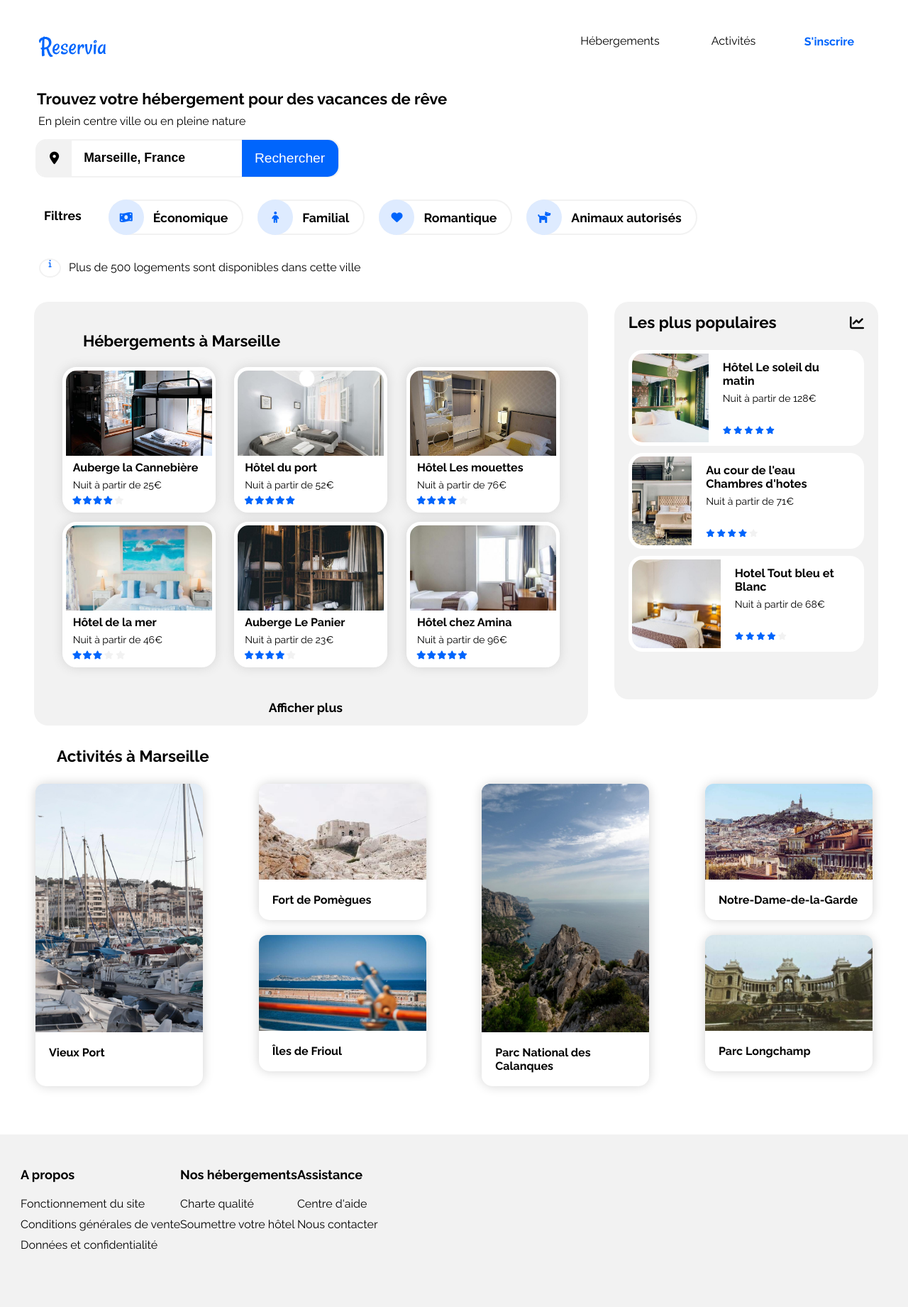
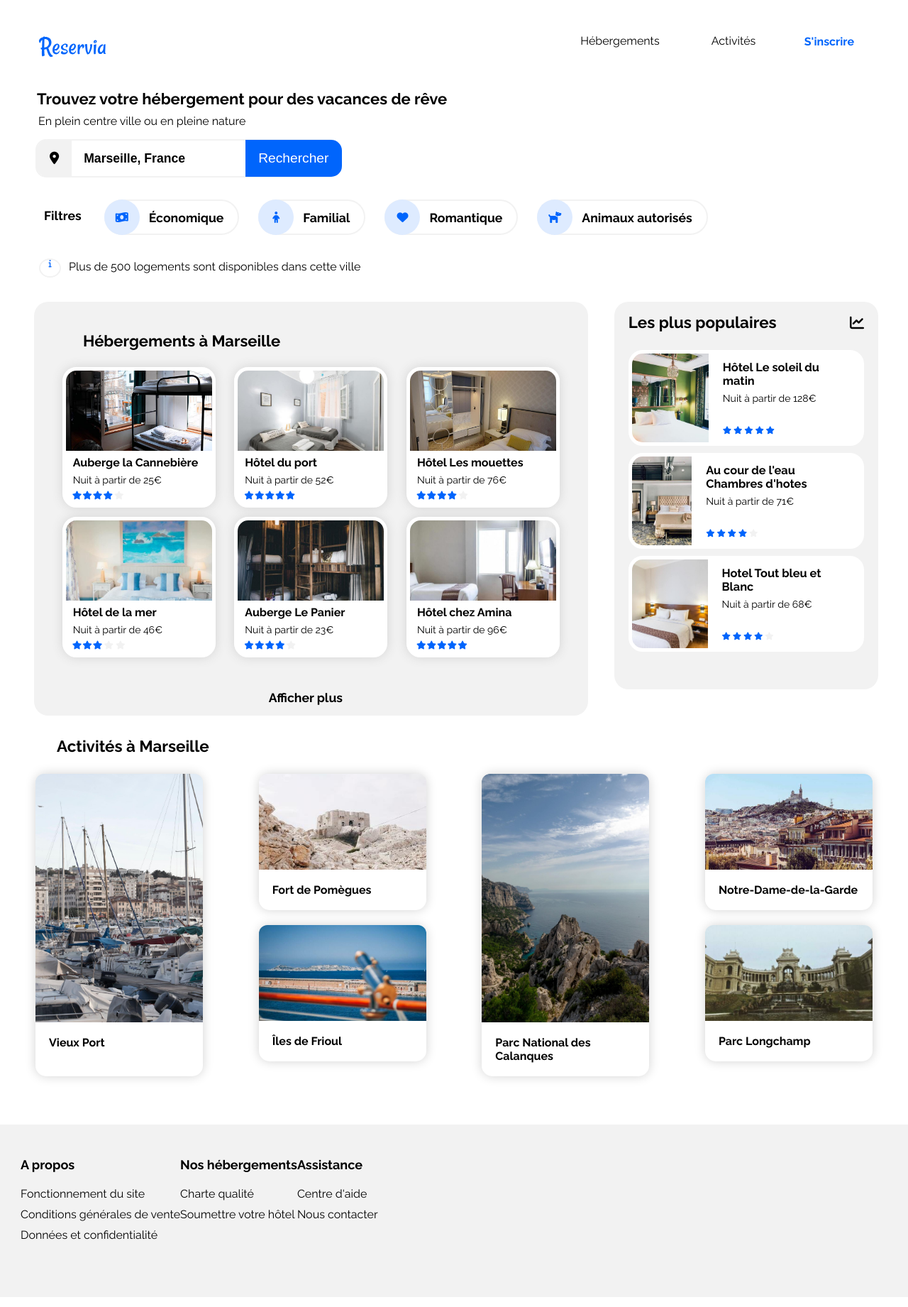
Before and after one commit to moutinhoalexandre/MoutinhoAlexandre_2_22102020, a Jekyll site: the page index.html, which Jekyll copies as it is, in a window 1280 px wide. Shown: the whole page at 71% size. Built offline with Jekyll 4.4.1, drawn with Linux system fonts in a browser that asks for light colours; nearby versions of some CDN libraries.

Commit message:
head optimisation

```diff
--- a/index.html
+++ b/index.html
@@ -3,12 +3,14 @@
 
 <head>
     <meta charset="UTF-8">
+
     <meta name="viewport" content="width=device-width, initial-scale=1.0">
     <link rel="stylesheet" href="style/style.css">
-    <link rel="stylesheet" href="style/tablet.css">
-    <link rel="stylesheet" href="style/desktop.css">
+    <link rel="stylesheet" href="style/tablet.css" media="screen and (max-width: 800px) and (min-width: 426px)">
+    <link rel="stylesheet" href="style/desktop.css" media="screen and (min-width: 800px)">
     <script src="https://kit.fontawesome.com/406da18a0b.js" crossorigin="anonymous" defer></script>
     <title>Reservia</title>
+    <meta name="description" content="Trouvez votre hébergement pour des vacances de rêve">
 </head>
 
 <body>
@@ -48,12 +50,12 @@
         <section class="FilterWrapper">
             <p class="FilterTitle">Filtres</p>
             <a href="#">
-                <filter class="FilterFilter"><i class="fas fa-money-bill-wave max-auto"></i><span class="FilterText">Économique</span></filter>
+                <filter class="FilterFilter" tabindex="0"><i class="fas fa-money-bill-wave max-auto"></i><span class="FilterText">Économique</span></filter>
             </a>
             <a href="#">
-                <filter class="FilterFilter"><i class="fas fa-child  max-auto"></i><span class="FilterText">Familial</span></filter>
+                <filter class="FilterFilter" tabindex="0"><i class="fas fa-child  max-auto"></i><span class="FilterText">Familial</span></filter>
             </a>
-            <a href="#">
+            <a class="focusable" href="#">
                 <filter class="FilterFilter"><i class="fas fa-heart max-auto"></i><span class="FilterText">Romantique</span></filter>
             </a>
             <a href="#">
--- a/style/desktop.css
+++ b/style/desktop.css
@@ -1,6 +1,6 @@
 /* Desktop */
 
-@media screen and (min-width: 800px){
+
 
     body{
         margin: 0;
@@ -40,6 +40,7 @@
         border-top: 3px blue solid;
         border-bottom: 3px transparent solid;
     }
+
     .headerSignup{
         order: 4;
         width: 90px;
@@ -101,7 +102,7 @@
     .FilterTitle {
         padding-top: 12px;
         padding-left: 12px;
-        margin-right: 38px;
+        margin-right: 32px;
     }
 
     .FilterText{
@@ -111,7 +112,7 @@
     }
 
     .FilterFilter{
-        margin-right: 20px;
+        margin-right: 27px;
 
     }
 
@@ -120,10 +121,10 @@
         margin-left: 7px;
     }
 
-    .FilterFooterIcon {
+    .FilterFooterIcon{
+        padding-right: 5px;
         padding-left: 5px;
-        padding-right: 5px;
-    }
+        }
 
     /*Selection*/
 
@@ -177,8 +178,6 @@
     .ImageCity{
         display: block;
         border-radius: 15px 15px 0px 0px;
-
-        height: 120px;
         overflow: hidden;
     }
 
@@ -233,5 +232,3 @@
     /* .AboutUs{ à compléter
 
     } */
-
-}
--- a/style/style.css
+++ b/style/style.css
@@ -1,6 +1,7 @@
 /*Mobile First*/
 
 @import url('https://fonts.googleapis.com/css2?family=Raleway:wght@400;500;600;700&display=swap');
+
 
 body{
     font-family: 'Raleway', sans-serif;
@@ -32,7 +33,7 @@
 }
 
 .headerNav{
-    padding-top: 1.8rem;
+    padding-top: 24px;
     display: flex;
     flex-grow: 1;
 }
@@ -57,8 +58,12 @@
     font-size: 1em;
     font-weight: bold;
     color: #0065FC;
-    padding: 1.2em 1.3em 0 0;
+    padding: 19px 1.3em 0 0;
 }
+
+.ReserviaImg {
+    padding-top: 2px;
+    }
 
 img{
     padding-left: 1.3em;
@@ -86,7 +91,7 @@
 
 .textIntroduction p{
     font-size: 16px;
-    padding-top: 0.3em;
+    padding-top: 2x;
     margin-top: 0em;
 }
 
@@ -109,7 +114,7 @@
     border: 2px solid #F2F2F2;
     border-radius: 15px;
     margin-bottom: 31px;
-    margin-top: 3px;
+    margin-top: 5px;
 }
 
 #searchField {
@@ -117,6 +122,7 @@
     padding-left: 17px;
     border: none;
     text-align: left;
+    font-size: 1.1rem;
     }
 
 input::placeholder{
@@ -173,7 +179,12 @@
     border-radius: 25px;
 }
 
-.FilterFilter:hover{
+.FilterFilter:focus{
+    background-color: #0065FC;
+    color: #DEEBFF;
+}
+
+.focusable:focus .FilterFilter{
     background-color: #0065FC;
     color: #DEEBFF;
 }
@@ -226,7 +237,7 @@
 }
 
 .FilterFooterText{
-    margin-top: 1px;
+    padding-right: 2px;
     padding-left: 13px;
     font-size: 1rem;
     text-align: justify;
@@ -264,7 +275,6 @@
 
 .PopularCard{
     margin: 10px 0 10px 0;
-
 }
 
 .Popular{
@@ -323,9 +333,7 @@
     color: #F2F2F2;
 }
 
-div.PopularCard:nth-child(4) > a:nth-child(1) > figure:nth-child(1) > img:nth-child(1) {
-    width: 166px;
-    }
+
 
     /*City Hosting*/
 
--- a/style/tablet.css
+++ b/style/tablet.css
@@ -1,5 +1 @@
 /* Tablet */
-
-@media screen and (max-width: 800px) and (min-width: 426px){
-
-}
```
